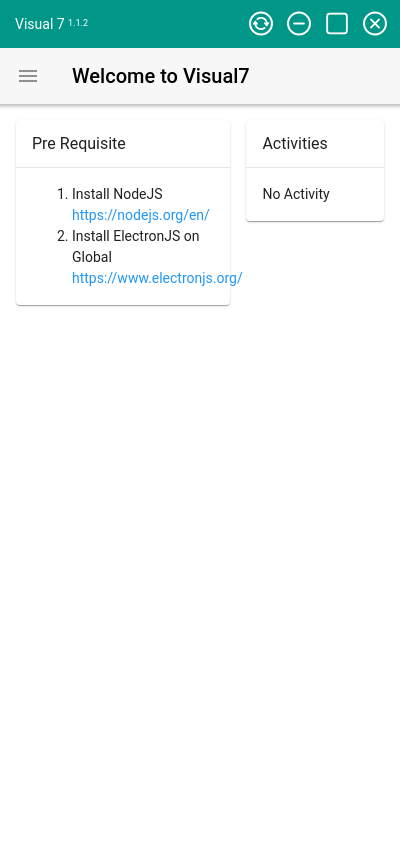
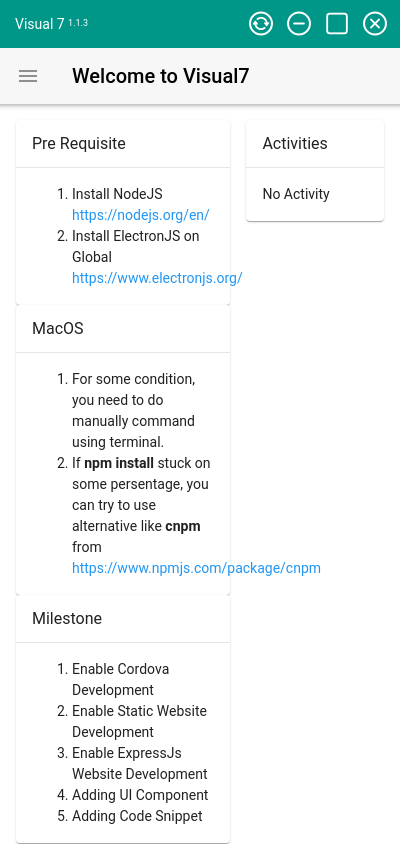
Before and after one commit to NowDB/Visual7, an Electron app: page www/browser.html in a window 400 px wide. Drawn offline with Linux system fonts and the light colour scheme; no server answers.

```diff
--- a/main.js
+++ b/main.js
@@ -20,7 +20,7 @@
 
     mainWindow.loadFile('www/browser.html');
 
-    // mainWindow.webContents.openDevTools();
+    mainWindow.webContents.openDevTools();
 
     mainWindow.on('closed', function() {
         mainWindow = null
--- a/package.json
+++ b/package.json
@@ -1,7 +1,7 @@
 {
     "name": "visual7",
     "productName": "Visual7",
-    "version": "1.1.2",
+    "version": "1.1.3",
     "description": "Visual7 is EletronJS Starter Application based on Framework7",
     "main": "main.js",
     "scripts": {
@@ -13,8 +13,7 @@
     "build": {
         "appId": "com.nowdb.visual7",
         "dmg": {
-            "contents": [
-                {
+            "contents": [{
                     "x": 110,
                     "y": 150
                 },
--- a/www/browser.html
+++ b/www/browser.html
@@ -22,7 +22,7 @@
         <div class="appbar bg-color-teal">
             <div class="appbar-inner no-padding">
                 <div class="left no-margin text-color-white" style="height: 100%;width: 90%;-webkit-app-region: drag;padding-left: 15px;">
-                    Visual 7&nbsp;<span style="font-size: xx-small;">1.1.2</span>
+                    Visual 7&nbsp;<span style="font-size: xx-small;">1.1.3</span>
                 </div>
                 <div class="right" style="padding-right: 11px;">
                     <a class="link" title="Reload" id="btn-reload" style="margin-right: 10px;">
--- a/www/designer/pages/home.html
+++ b/www/designer/pages/home.html
@@ -19,11 +19,46 @@
                         <ol class="no-margin">
                             <li>
                                 Install NodeJS<br/>
-                                <a href="https://nodejs.org/en/">https://nodejs.org/en/</a>
+                                <a>https://nodejs.org/en/</a>
                             </li>
                             <li>
                                 Install ElectronJS on Global<br/>
-                                <a href="https://www.electronjs.org/">https://www.electronjs.org/</a>
+                                <a>https://www.electronjs.org/</a>
+                            </li>
+                        </ol>
+                    </div>
+                </div>
+                <div class="card no-margin">
+                    <div class="card-header">MacOS</div>
+                    <div class="card-content card-content-padding">
+                        <ol class="no-margin">
+                            <li>
+                                For some condition, you need to do manually command using terminal.
+                            </li>
+                            <li>
+                                If <span style="font-weight: bold;">npm install</span> stuck on some persentage, you can try to use alternative like <span style="font-weight: bold;">cnpm</span> from <a>https://www.npmjs.com/package/cnpm</a>
+                            </li>
+                        </ol>
+                    </div>
+                </div>
+                <div class="card no-margin">
+                    <div class="card-header">Milestone</div>
+                    <div class="card-content card-content-padding">
+                        <ol class="no-margin">
+                            <li>
+                                Enable Cordova Development
+                            </li>
+                            <li>
+                                Enable Static Website Development
+                            </li>
+                            <li>
+                                Enable ExpressJs Website Development
+                            </li>
+                            <li>
+                                Adding UI Component
+                            </li>
+                            <li>
+                                Adding Code Snippet
                             </li>
                         </ol>
                     </div>
```
Also changed, not shown: www/index.html (+1 -1 lines).
